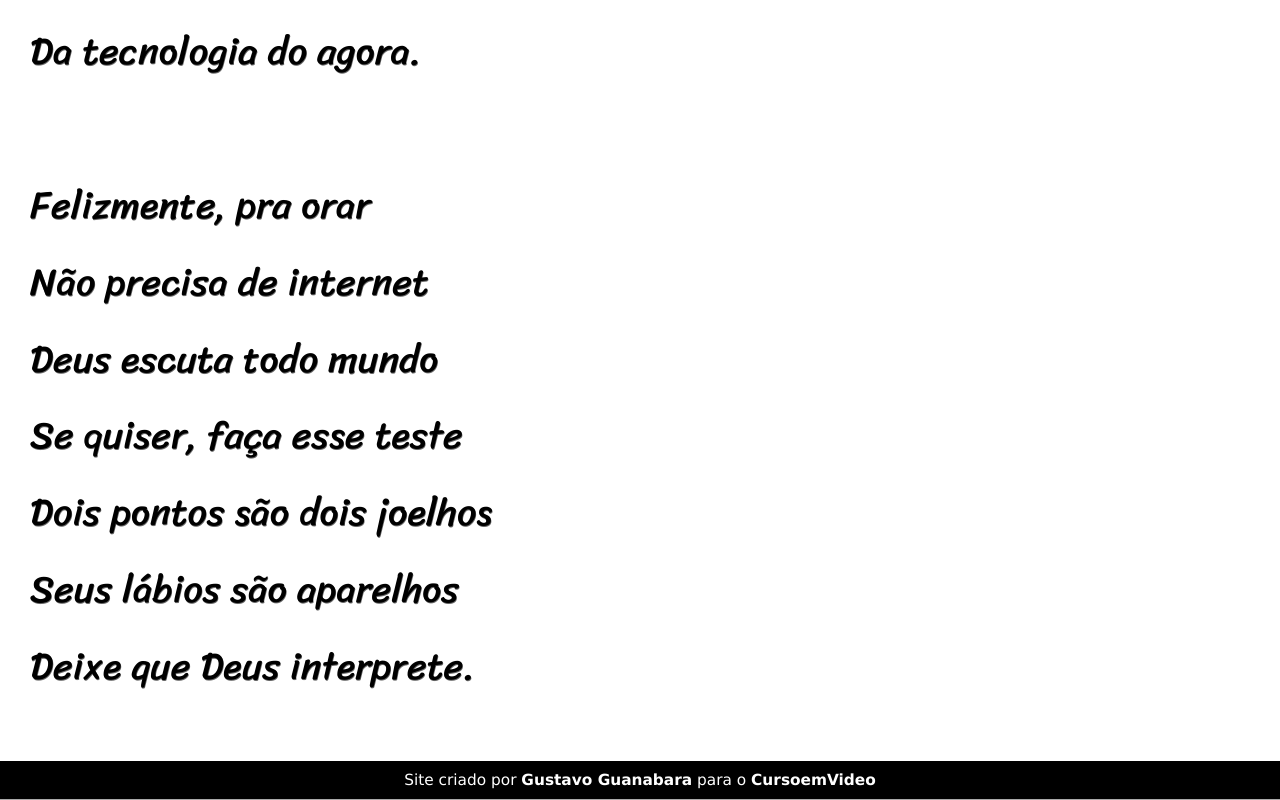
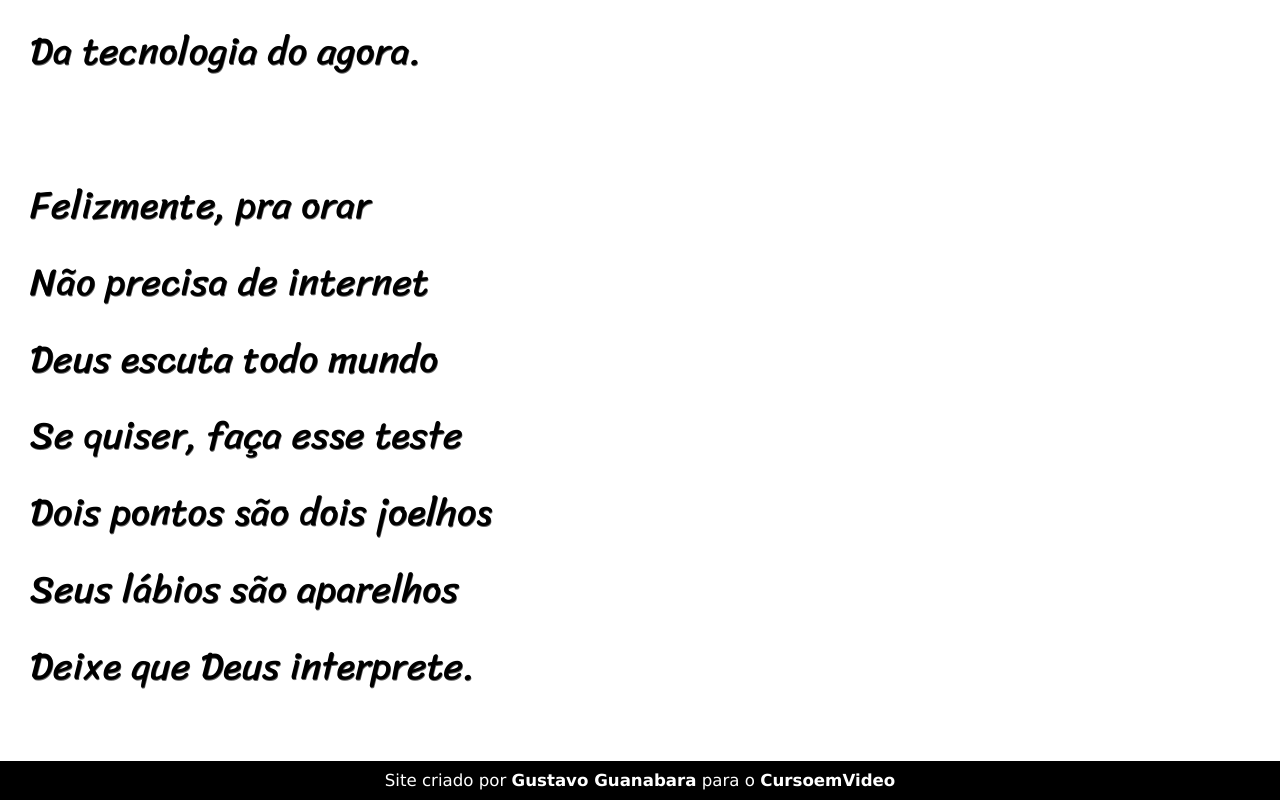
Before and after one commit to welisonw/projeto-cordel, a plain HTML site: page index.html in a window 1280 px wide. Shown: the part 3976-4776 px from the top of the page. Drawn offline with Linux system fonts and the light colour scheme.

Commit message:
Update stylecorrigido.css

```diff
--- a/stylecorrigido.css
+++ b/stylecorrigido.css
@@ -98,5 +98,5 @@ footer {
     color: white;
     text-align: center;
     padding: 10px;
-    font-size: 1.2vw;
+    font-size: 1.3vw;
 }
```
